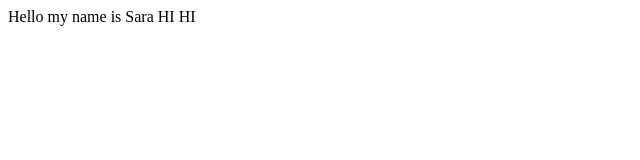
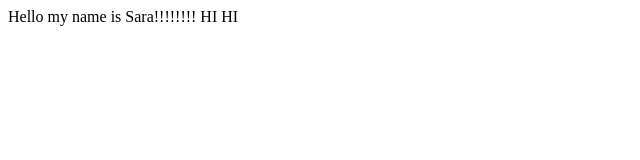
Before and after one commit to SaraGorzin/test, a plain HTML site: page page1.html in a window 1280 px wide. Shown: the full height of the page, 0-640 px from the left. Drawn offline with Linux system fonts and the light colour scheme.

Commit message:
Update page1.html

```diff
--- a/page1.html
+++ b/page1.html
@@ -1,7 +1,7 @@
 <html>
 <body>
 
-Hello my name is Sara
+Hello my name is Sara!!!!!!!!
 
 HI HI
 </body>
```
